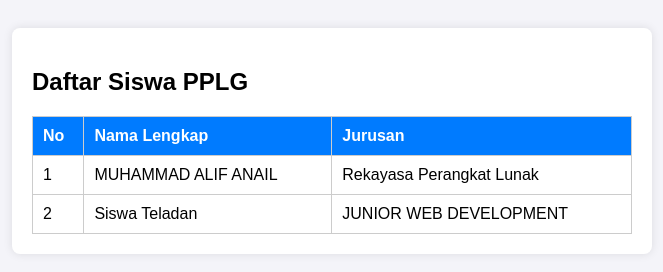
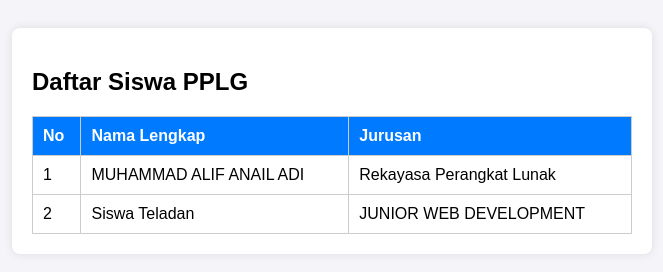
Before and after one commit to alif497/10rpl1-web-19, a plain HTML site: page index.html in a window 1280 px wide. Shown: the whole page, without its empty margins (308-971 px from the left). Drawn offline with Linux system fonts and the light colour scheme.

Commit message:
menambahkan file htl

```diff
--- a/index.html
+++ b/index.html
@@ -26,7 +26,7 @@
             <tbody>
                 <tr>
                     <td>1</td>
-                    <td>MUHAMMAD ALIF ANAIL</td>
+                    <td>MUHAMMAD ALIF ANAIL ADI</td>
                     <td>Rekayasa Perangkat Lunak</td>
                 </tr>
                 <tr>
```
